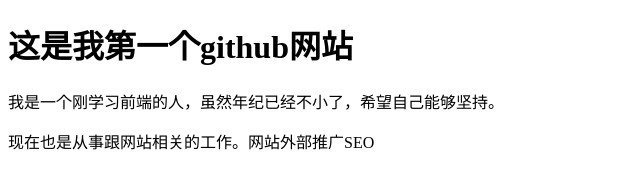
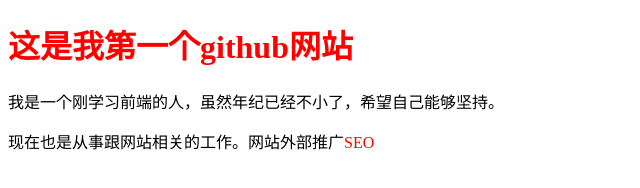
Before and after one commit to dayoho/dayoho.github.io, a plain HTML site: page index.html in a window 1280 px wide. Shown: the whole page, without its empty margins (0-640 px from the left). Drawn offline with Linux system fonts and the light colour scheme.

Commit message:
add stylesheet

```diff
--- /dev/null
+++ b/base.css
@@ -0,0 +1,8 @@
+h1{
+	color: red;
+}
+
+span{
+	color: red;
+	font-size: 16px;
+}
--- a/index.html
+++ b/index.html
@@ -3,10 +3,11 @@
 <head>
 	<meta charset="UTF-8">
 	<title>dayoho a personal website</title>
+	<link rel="stylesheet" type="text/css" href="base.css">
 </head>
 <body>
 	<h1>这是我第一个github网站</h1>
 	<p>我是一个刚学习前端的人，虽然年纪已经不小了，希望自己能够坚持。</p>
-	<p>现在也是从事跟网站相关的工作。网站外部推广SEO</p>
+	<p>现在也是从事跟网站相关的工作。网站外部推广<span>SEO</span></p>
 </body>
 </html>
```
